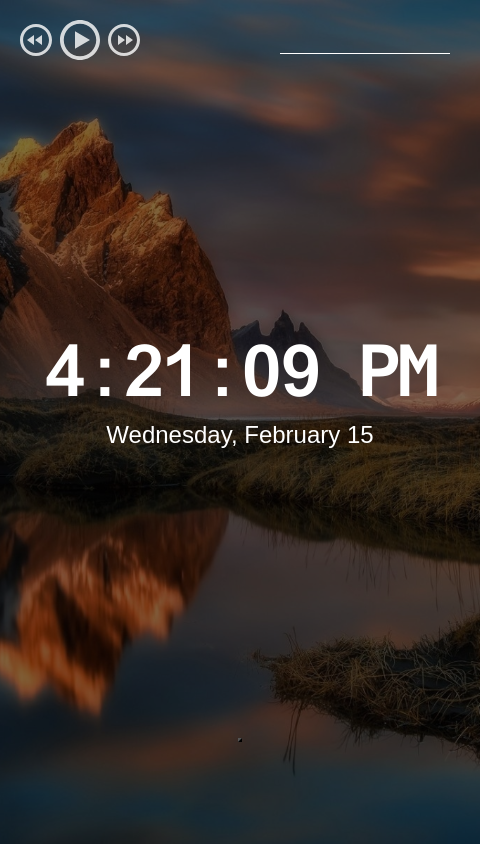
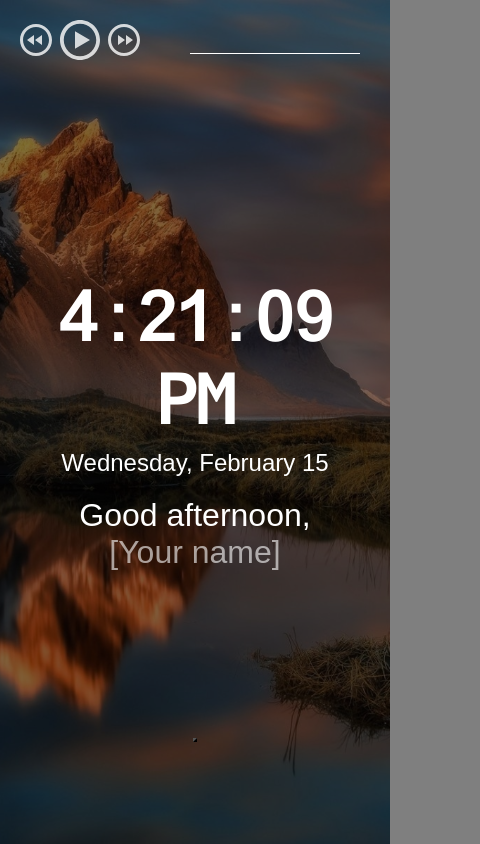
Before and after one commit to kozinaksa/JSFEPRESCHOOL2022Q4, a website built with webpack: page momentum/src/index.html in a window 390 px wide. Both pictures are taken after a click on the button 36 px from the left and 40 px from the top of the page. Shown: the whole page, 480 px wide, since content can reach past the window. Built offline with nearby package versions, Linux system fonts and the light colour scheme.

Commit message:
feat: implement greeting

```diff
--- a/momentum/src/index.html
+++ b/momentum/src/index.html
@@ -4,8 +4,6 @@
   <meta charset="UTF-8">
   <meta name="viewport" content="width=device-width, initial-scale=1.0">
   <link href="assets/favicon.ico" rel="shortcut icon">
-  <!-- <link rel="stylesheet" href="./style/css/fonts.css">
-  <link rel="stylesheet" href="./style/css/style.css"> -->
   <title>momentum by Galina Moroz</title>
 </head>
 <body>
@@ -42,7 +40,9 @@
     <date class="date"></date>
     <div class="greeting-container">
       <span class="greeting"></span>
-      <input type="text" class="name">
+      <span class="username _none-name" contenteditable="true">[Your name]
+        <input type="text" class="name">
+      </span>
     </div>
   </main>
   <footer class="footer">
@@ -52,6 +52,5 @@
       <div class="author"></div>
     </div>
   </footer>
-  <!-- <script src="./js/script.js"></script> -->
 </body>
 </html>
--- /dev/null
+++ b/momentum/src/js/greeting.js
@@ -0,0 +1,91 @@
+const name = document.querySelector('.name');
+const isUserName = document.querySelector('.username');
+const date = new Date();
+const hours = date.getHours();
+const isGreeting = document.querySelector('.greeting');
+const greetingEn = ['night', 'morning', 'afternoon', 'evening'];
+
+function getTimeOfDay() {
+  return greetingEn[Math.floor(hours/6)];
+}
+
+function showGreeting() {
+  const timeOfDay = getTimeOfDay();
+  isGreeting.textContent = `Good ${timeOfDay},`;
+  setTimeout(showGreeting, 1000);
+}
+
+function setLocalStorage() {
+  if (localStorage.getItem('name') === 'undefined') {
+    localStorage.clear();
+  }
+  localStorage.setItem('name', name.value);
+}
+
+function getLocalStorage() {
+  if (localStorage.getItem('name')) {
+    name.value = localStorage.getItem('name');
+    isUserName.textContent = name.value;
+  }
+}
+
+function colorName() {
+  if (isUserName.textContent.length === 0) {
+    isUserName.textContent = '[Your name]';
+    isUserName.classList.add('_none-name');
+  }
+  if (isUserName.classList.contains('_none-name') && !isUserName.textContent.includes('[Your name]')) {
+    isUserName.classList.remove('_none-name');
+  }
+}
+
+// TODO non-scroll span element with big text and move cursor in start
+function sizeGreeting() {
+  console.log(window.innerWidth);
+  if (isGreeting.getBoundingClientRect().y === isUserName.getBoundingClientRect().y && isGreeting.offsetWidth + isUserName.offsetWidth < window.innerWidth) {
+    isUserName.classList.remove('_inline-block');
+  }
+  if (isGreeting.offsetWidth + isUserName.offsetWidth > window.innerWidth) {
+    isUserName.classList.add('_inline-block');
+    isUserName.style.maxWidth = Math.floor(window.innerWidth - window.innerWidth/10)  + 'px';
+  }
+}
+
+isUserName.addEventListener('click', function(e) {
+  if (isUserName.textContent.includes('[Your name]')) {
+    isUserName.textContent = '';
+  }
+  isUserName.classList.remove('_none-name');
+  isUserName.contentEditable = 'true';
+  isUserName.style.borderBottom = "1px solid #fff";
+  sizeGreeting();
+});
+
+document.addEventListener( 'keyup', function(e) {
+  if( e.code === 'Enter') {
+    isUserName.textContent = isUserName.textContent.replace(/(\r\n|\n|\r)/gm," ");
+    e.stopPropagation();
+    e.preventDefault();
+    isUserName.contentEditable = 'false';
+    name.value = isUserName.textContent;
+    setLocalStorage();
+    isUserName.style.borderBottom = "none";
+    colorName();
+  };
+  sizeGreeting();
+});
+
+document.addEventListener('click', (e) => {
+  let target = e.target;
+  let nameUser = target == isUserName || isUserName.contains(target);
+
+  if (!nameUser) {
+    name.value = isUserName.textContent;
+    setLocalStorage();
+    isUserName.style.borderBottom = "none";
+    colorName();
+    sizeGreeting();
+  }
+});
+
+export {showGreeting, setLocalStorage, getLocalStorage, colorName, sizeGreeting};
--- /dev/null
+++ b/momentum/src/js/script.js
@@ -0,0 +1,21 @@
+import '../index.html';
+import '../libs/normalize.css';
+import '../style/scss/fonts.scss';
+import '../style/scss/style.scss';
+
+
+import { showTime } from './dateTime';
+import { showGreeting, setLocalStorage, getLocalStorage, colorName, sizeGreeting } from './greeting';
+
+showTime();
+showGreeting();
+window.addEventListener('beforeunload', setLocalStorage);
+// window.addEventListener('load', sizeGreeting);
+// window.addEventListener('load', getLocalStorage);
+// window.addEventListener('load', colorName);
+window.addEventListener('load', function() {
+  sizeGreeting();
+  getLocalStorage();
+  colorName();
+  sizeGreeting();
+});
--- a/momentum/src/script.js
+++ /dev/null
@@ -1,8 +0,0 @@
-import './index.html';
-import './libs/normalize.css';
-import './style/scss/fonts.scss';
-import './style/scss/style.scss';
-
-
-import { showTime } from './js/dateTime';
-showTime();
--- a/momentum/src/style/scss/_default.scss
+++ b/momentum/src/style/scss/_default.scss
@@ -10,7 +10,7 @@
 }
 
 body {
-  min-width: 480px;
+  min-width: 380px;
   min-height: 100vh;
   font-family: 'Arial', sans-serif;
   font-size: 16px;
--- a/momentum/src/style/scss/_main.scss
+++ b/momentum/src/style/scss/_main.scss
@@ -65,35 +65,51 @@
   }
 
   .greeting-container {
-    display: flex;
-    flex-wrap: wrap;
-    justify-content: stretch;
-    align-items: center;
+    display: inline;
+    // flex-wrap: wrap;
+    // justify-content: stretch;
+    // align-items: center;
     min-height: 48px;
-    width: 100vw;
     font-size: 40px;
 
     .greeting {
-      flex: 1;
-      padding: 10px;
+      padding: 0 10px;
       text-align: right;
+      vertical-align: top;
+    }
+
+    .username {
+      outline: none;
+      white-space: nowrap;
+      text-align: left;
+      vertical-align: top;
+
+      &._none-name {
+        color: #fff;
+        opacity: .6;
+      }
+
+      &._inline-block {
+        max-width: 100%;
+        display: inline-block;
+        overflow: hidden;
+        text-overflow: ellipsis;
+      }
     }
 
     .name {
-      flex: 1;
-      max-width: 50%;
-      padding: 10px;
-      font-size: 40px;
-      text-align: left;
-      color: #fff;
-      background-color: transparent;
-      border: 0;
-      outline: 0;
+      display: none;
+      // font-size: 40px;
+      // text-align: left;
+      // color: #fff;
+      // background-color: transparent;
+      // border: 0;
+      // outline: 0;
 
-      &::placeholder {
-        color: #fff;
-        opacity: .6;
-      }
+      // &::placeholder {
+      //   color: #fff;
+      //   opacity: .6;
+      // }
     }
   }
 }
@@ -106,16 +122,18 @@
     }
 
     .greeting-container {
+      min-width: 380px;
       min-height: 40px;
       font-size: 32px;
 
+
       .greeting {
-        padding: 5px;
+        white-space: nowrap;
+        padding: 0 5px;
       }
 
       .name {
         font-size: 32px;
-        padding: 5px;
       }
     }
   }
--- a/momentum/webpack.config.js
+++ b/momentum/webpack.config.js
@@ -19,7 +19,7 @@
   entry: [
     "@babel/polyfill",
     // "./app/js",
-    path.resolve(__dirname, 'src', 'script.js')
+    path.resolve(__dirname, 'src/js', 'script.js')
   ],
   output: {
     path: path.resolve(__dirname, 'dist'),
```
